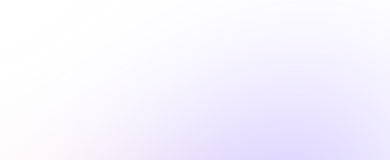
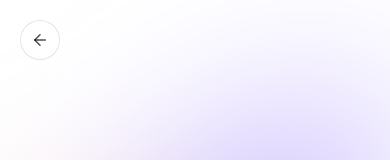
Before and after one commit to Alexeque1/GroupyApp, a Next.js app: page /create in a window 390 px wide. Shown: the top 160 px of the page. Built offline with nearby package versions, Linux system fonts and the light colour scheme.

Commit message:
feat(ui): add BackButton component and integrate into Create, EventHeader, and ProfileHeader

```diff
--- a/src/app/(protected)/create/page.tsx
+++ b/src/app/(protected)/create/page.tsx
@@ -5,6 +5,7 @@ import { motion } from "framer-motion";
 import CreateAsideSection from "@/components/create/create-aside-section";
 import CreateMainSection from "@/components/create/create-main-section";
 import { CreateProvider } from "@/components/create/create-context";
+import BackButton from "@/components/ui/back-button";
 
 export default function Create() {
     return (
@@ -13,6 +14,7 @@ export default function Create() {
                 <AnimatedBackgroundLight />
 
                 <CreateProvider>
+                    <BackButton className="lg:hidden absolute top-5 left-5 z-20" />
                     <motion.div
                         initial={{ opacity: 0, y: -40 }}
                         animate={{ opacity: 1, y: 0 }}
--- a/src/components/event/event-header.tsx
+++ b/src/components/event/event-header.tsx
@@ -6,10 +6,10 @@ import Button from "../ui/button";
 import Image from "next/image";
 import Link from "next/link";
 import { format } from "date-fns";
-import { Users, Share2, ArrowLeft, Check, LogOut, Calendar, MapPin } from "lucide-react";
-import { useRouter } from "next/navigation";
+import { Users, Share2, Check, LogOut, Calendar, MapPin } from "lucide-react";
 import { cn } from "@/lib/utils";
 import { getEventStatusInfo } from "@/lib/event-status";
+import BackButton from "../ui/back-button";
 import ConfirmAlert from "../ui/alerts/confirm-alert";
 import StatusAlert from "../ui/alerts/status-alert";
 import EventModalTransferOwnership from "./event-modal-transferownership";
@@ -43,7 +43,6 @@ export default function EventHeader({
     isUserOwner = false,
     eventMembers = [],
 }: EventHeaderProps) {
-    const router = useRouter();
     const statusInfo = getEventStatusInfo(eventData.status);
     const StatusIcon = statusInfo.icon;
 
@@ -157,13 +156,7 @@ export default function EventHeader({
                 {/* COVER */}
                 <div className="relative h-48 w-full md:h-72">
                     {/* BACK BUTTON */}
-                    <button
-                        onClick={() => router.back()}
-                        className="absolute left-4 top-20 z-20 flex h-10 w-10 cursor-pointer items-center justify-center rounded-full border border-black/10 bg-white/70 text-black/70 backdrop-blur-md transition-colors hover:bg-white hover:text-black dark:border-white/20 dark:bg-black/50 dark:text-white/70 dark:hover:bg-black/70 dark:hover:text-white"
-                        aria-label="Go back"
-                    >
-                        <ArrowLeft size={18} />
-                    </button>
+                    <BackButton />
 
                     <Image
                         src={eventData.coverImage}
--- a/src/components/home/modals/home-search-modal.tsx
+++ b/src/components/home/modals/home-search-modal.tsx
@@ -93,7 +93,6 @@ export default function HomeSearchModal({ isOpen, onClose }: HomeSearchModalProp
                                         value={query}
                                         onChange={(e) => setQuery(e.target.value)}
                                         placeholder={placeholder}
-                                        // text-base (16px) avoids the automatic zoom on iOS when focusing.
                                         className="w-full min-w-0 bg-transparent text-base text-black/80 outline-none placeholder:text-black/40 [&::-webkit-search-cancel-button]:hidden"
                                     />
                                     <AnimatePresence>
--- a/src/components/profile/profile-header.tsx
+++ b/src/components/profile/profile-header.tsx
@@ -4,15 +4,15 @@ import { useState } from "react";
 import AnimatedBackgroundLight from "../ui/backgrounds/animated-background-light";
 import Button from "../ui/button";
 import Image from "next/image";
-import { ArrowLeft, Pencil, UserMinus, BadgeCheck, Star } from "lucide-react";
+import { Pencil, UserMinus, BadgeCheck, Star } from "lucide-react";
 import ProfileCover from "./profile-cover";
 import type { EventType } from "./profile-events-cards";
 import ProfileModalChangeProfilePhoto from "./profile-modal-changeprofilephoto";
 import ProfileModalChangeCoverPhoto from "./profile-modal-changecoverphoto";
 import Link from "next/link";
+import BackButton from "../ui/back-button";
 import ConfirmAlert from "../ui/alerts/confirm-alert";
 import StatusAlert from "../ui/alerts/status-alert";
-import { useRouter } from "next/navigation";
 
 const isLocalPreviewUrl = (src: string) => src.startsWith("blob:") || src.startsWith("data:");
 
@@ -36,7 +36,6 @@ type ProfileHeaderProps = {
 };
 
 export default function ProfileHeader({ user, isOwnProfile = false, isUserFollowing = false, isSettings = false }: ProfileHeaderProps) {
-    const router = useRouter();
 
     const [isPhotoModalOpen, setIsPhotoModalOpen] = useState(false);
     const [profileImage, setProfileImage] = useState(user.profileImage);
@@ -101,13 +100,7 @@ export default function ProfileHeader({ user, isOwnProfile = false, isUserFollow
                     />
 
                     {/* BOTÓN VOLVER */}
-                    <button
-                        onClick={() => router.back()}
-                        className="absolute left-4 top-20 z-20 flex h-10 w-10 cursor-pointer items-center justify-center rounded-full border border-black/10 bg-white/70 text-black/70 backdrop-blur-md transition-colors hover:bg-white hover:text-black dark:border-white/20 dark:bg-black/50 dark:text-white/70 dark:hover:bg-black/70 dark:hover:text-white"
-                        aria-label="Volver atrás"
-                    >
-                        <ArrowLeft size={18} />
-                    </button>
+                    <BackButton />
 
                     {/* CONTENIDO */}
                     <div className="relative px-6 pb-6 pt-0 md:px-10 md:pb-8">
--- /dev/null
+++ b/src/components/ui/back-button.tsx
@@ -0,0 +1,28 @@
+"use client";
+
+import { ArrowLeft } from "lucide-react";
+import { useRouter } from "next/navigation";
+import { cn } from "@/lib/utils";
+
+interface BackButtonProps {
+    className?: string;
+}
+
+// Floating round button that goes back to the previous page. Positioned over cover images by default.
+export default function BackButton({ className }: BackButtonProps) {
+    const router = useRouter();
+
+    return (
+        <button
+            type="button"
+            onClick={() => router.back()}
+            className={cn(
+                "absolute left-4 top-20 z-20 flex h-10 w-10 cursor-pointer items-center justify-center rounded-full border border-black/10 bg-white/70 text-black/70 backdrop-blur-md transition-colors hover:bg-white hover:text-black dark:border-white/20 dark:bg-black/50 dark:text-white/70 dark:hover:bg-black/70 dark:hover:text-white",
+                className
+            )}
+            aria-label="Go back"
+        >
+            <ArrowLeft size={18} />
+        </button>
+    );
+}
```
